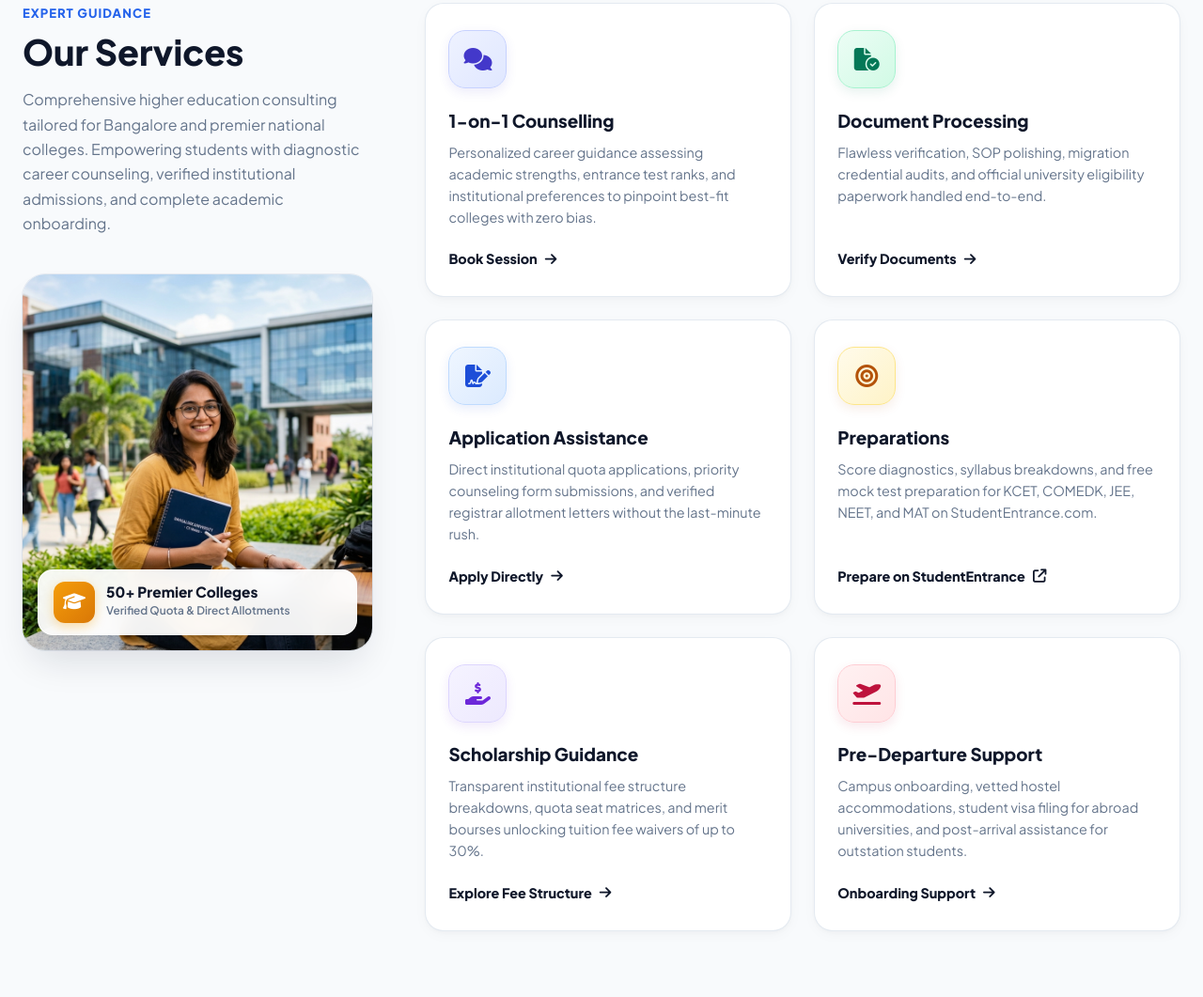
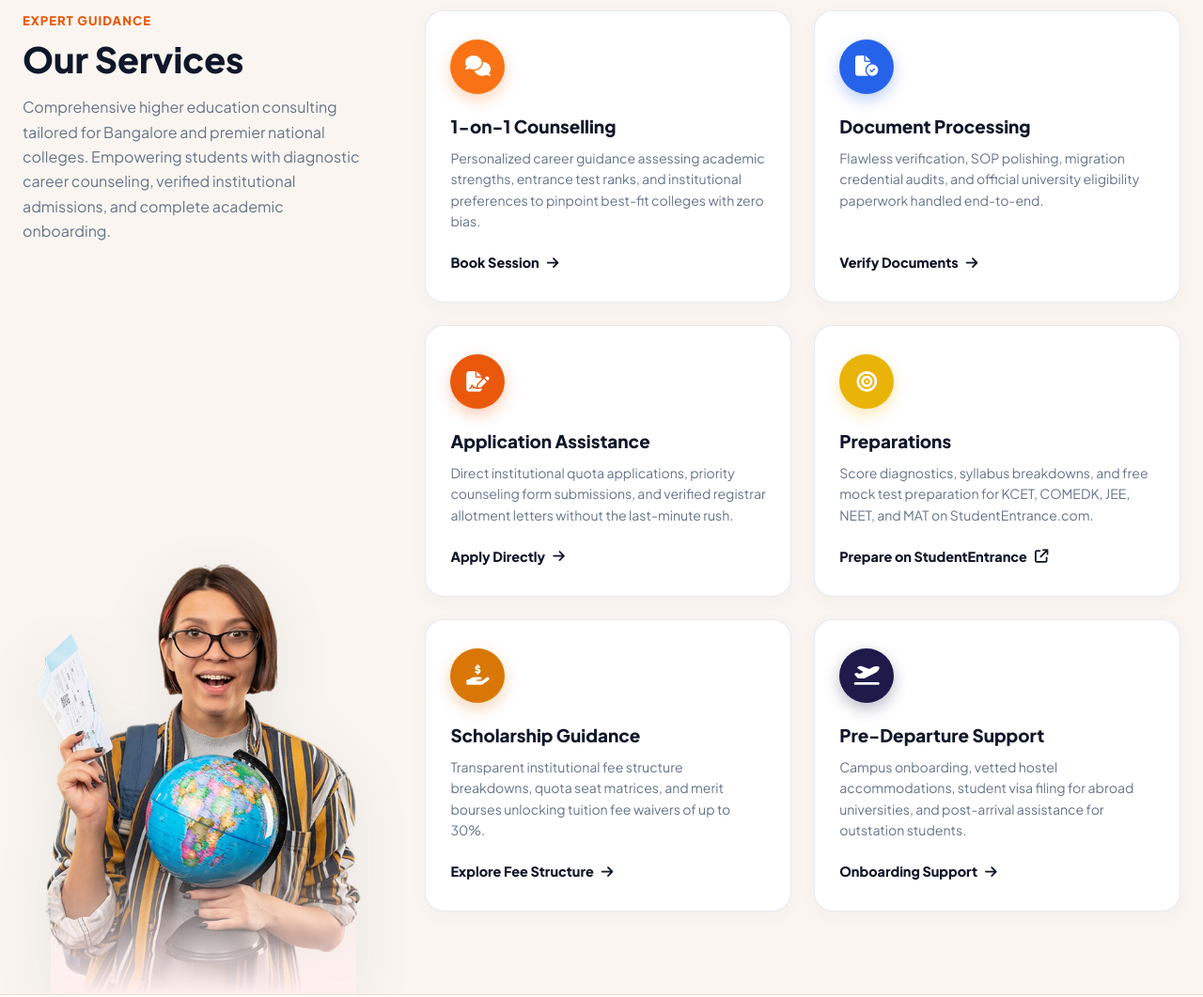
Before and after one commit to Samifarhan52/EC, a website: page index.html in a window 1280 px wide. Shown: the part 1816-2877 px from the top of the page at 94% size. Drawn offline with Linux system fonts and the light colour scheme.

Commit message:
fix: match Studylifter services layout with flush bottom cutout image and vibrant solid circular icons

```diff
--- a/css/style.css
+++ b/css/style.css
@@ -2923,26 +2923,29 @@ button, input, select, textarea {
    STUDYLIFTER CLONED OUR SERVICES SECTION
    ========================================================================== */
 .services-section-studylifter {
-  padding: 5rem 0 5.5rem;
-  background-color: #f8fafc;
-  border-top: 1px solid #e2e8f0;
-  position: relative;
+  padding: 5.5rem 0 0;
+  background-color: #faf5f0;
+  border-top: 1px solid #ebdcd0;
+  border-bottom: 1px solid #ebdcd0;
+  position: relative;
+  overflow: hidden;
 }
 
 .services-layout-grid {
   display: grid;
   grid-template-columns: 0.95fr 2.05fr;
   gap: 3.5rem;
-  align-items: flex-start;
+  align-items: stretch;
 }
 
 .service-left-box {
   display: flex;
   flex-direction: column;
+  height: 100%;
 }
 
 .service-left-box .section-eyebrow {
-  color: #2563eb;
+  color: #ea580c;
   font-weight: 800;
   font-size: 0.82rem;
   text-transform: uppercase;
@@ -2962,118 +2965,101 @@ button, input, select, textarea {
   font-size: 1rem;
   line-height: 1.65;
   color: #64748b;
-  margin-bottom: 2rem;
+  margin-bottom: 1.5rem;
 }
 
 .service-left-img-wrap {
-  position: relative;
-  border-radius: 24px;
-  overflow: hidden;
-  box-shadow: 0 20px 40px -12px rgba(15, 23, 42, 0.14), 0 0 0 1px rgba(226, 232, 240, 0.85);
-  background: #ffffff;
-  margin-top: 0.5rem;
-  height: 400px;
-}
-
-.service-left-img-wrap img {
-  width: 100%;
-  height: 100%;
-  object-fit: cover;
-  object-position: center 25%;
+  margin-top: auto;
+  margin-bottom: 0;
+  padding-bottom: 0;
+  display: flex;
+  justify-content: center;
+  align-items: flex-end;
+  line-height: 0;
+}
+
+.service-left-img-wrap img.service-cutout-img {
+  width: auto;
+  max-width: 100%;
+  max-height: 540px;
   display: block;
-  transition: transform 0.6s cubic-bezier(0.16, 1, 0.3, 1);
-}
-
-.service-left-box:hover .service-left-img-wrap img {
-  transform: scale(1.04);
-}
-
-.service-floating-stat-badge {
-  position: absolute;
-  bottom: 16px;
-  left: 16px;
-  right: 16px;
-  background: rgba(255, 255, 255, 0.94);
-  backdrop-filter: blur(12px);
-  -webkit-backdrop-filter: blur(12px);
-  border: 1px solid rgba(255, 255, 255, 0.85);
-  border-radius: 16px;
-  padding: 12px 16px;
-  display: flex;
-  align-items: center;
-  gap: 12px;
-  box-shadow: 0 10px 25px -5px rgba(15, 23, 42, 0.15);
-}
-
-.badge-icon-wrap {
-  width: 44px;
-  height: 44px;
-  border-radius: 12px;
-  background: linear-gradient(135deg, #f59e0b 0%, #d97706 100%);
-  color: #ffffff;
-  display: flex;
-  align-items: center;
-  justify-content: center;
-  font-size: 1.2rem;
-  flex-shrink: 0;
-  box-shadow: 0 4px 12px rgba(245, 158, 11, 0.35);
-}
-
-.badge-text-wrap {
-  display: flex;
-  flex-direction: column;
-}
-
-.badge-primary-num {
-  font-size: 0.96rem;
-  font-weight: 800;
-  color: #0f172a;
-  line-height: 1.2;
-}
-
-.badge-sub-label {
-  font-size: 0.74rem;
-  font-weight: 600;
-  color: #64748b;
-  margin-top: 2px;
+  margin-bottom: 0;
+  vertical-align: bottom;
+  filter: drop-shadow(0 15px 30px rgba(15, 23, 42, 0.08));
 }
 
 .services-grid-studylifter {
   display: grid;
   grid-template-columns: repeat(2, 1fr);
   gap: 1.5rem;
+  padding-bottom: 5.5rem;
 }
 
 .service-item-one {
   background: #ffffff;
-  border: 1px solid rgba(226, 232, 240, 0.9);
+  border: 1px solid rgba(226, 232, 240, 0.85);
   border-radius: 20px;
-  padding: 28px 24px;
+  padding: 30px 26px;
   display: flex;
   flex-direction: column;
-  transition: all 0.32s cubic-bezier(0.16, 1, 0.3, 1);
-  box-shadow: 0 4px 16px -2px rgba(15, 23, 42, 0.04), 0 2px 4px rgba(15, 23, 42, 0.02);
-  position: relative;
-  overflow: hidden;
+  transition: all 0.3s cubic-bezier(0.16, 1, 0.3, 1);
+  box-shadow: 0 4px 20px rgba(15, 23, 42, 0.03);
 }
 
 .service-item-one:hover {
   transform: translateY(-5px);
-  box-shadow: 0 18px 36px -6px rgba(15, 23, 42, 0.1), 0 4px 12px rgba(15, 23, 42, 0.04);
-}
-
-/* Base Icon Styling: modern rounded squircle */
+  border-color: #ea580c;
+  box-shadow: 0 16px 36px rgba(15, 23, 42, 0.08);
+}
+
+/* Studylifter circular vibrant icons with white symbols matching Screenshot 2 */
 .service-item-one .icon {
-  width: 62px;
-  height: 62px;
-  border-radius: 18px;
+  width: 58px;
+  height: 58px;
+  border-radius: 50%;
   display: flex;
   align-items: center;
   justify-content: center;
-  font-size: 1.5rem;
+  font-size: 1.35rem;
+  color: #ffffff;
   margin-bottom: 1.35rem;
-  transition: all 0.3s cubic-bezier(0.16, 1, 0.3, 1);
+  transition: transform 0.3s ease, box-shadow 0.3s ease;
   flex-shrink: 0;
+}
+
+.service-item-one:hover .icon {
+  transform: scale(1.08);
+}
+
+/* Individual vibrant solid circle colors matching Screenshot 2 */
+.service-card-counselling .icon {
+  background-color: #f97316; /* Vibrant Orange */
+  box-shadow: 0 6px 16px rgba(249, 115, 22, 0.3);
+}
+
+.service-card-documents .icon {
+  background-color: #2563eb; /* Royal Blue */
+  box-shadow: 0 6px 16px rgba(37, 99, 235, 0.3);
+}
+
+.service-card-application .icon {
+  background-color: #ea580c; /* Coral Red like row 3 in Screenshot 2 */
+  box-shadow: 0 6px 16px rgba(234, 88, 12, 0.3);
+}
+
+.service-card-preparations .icon {
+  background-color: #eab308; /* Bright Yellow/Gold like row 2 in Screenshot 2 */
+  box-shadow: 0 6px 16px rgba(234, 179, 8, 0.3);
+}
+
+.service-card-scholarship .icon {
+  background-color: #d97706; /* Rich Amber */
+  box-shadow: 0 6px 16px rgba(217, 119, 6, 0.3);
+}
+
+.service-card-departure .icon {
+  background-color: #1e1b4b; /* Deep Navy like row 3 in Screenshot 2 */
+  box-shadow: 0 6px 16px rgba(30, 27, 75, 0.3);
 }
 
 .service-item-one .title {
@@ -3086,8 +3072,12 @@ button, input, select, textarea {
   transition: color 0.2s ease;
 }
 
+.service-item-one:hover .title {
+  color: #ea580c;
+}
+
 .service-item-one .info {
-  font-size: 0.9rem;
+  font-size: 0.88rem;
   line-height: 1.6;
   color: #64748b;
   margin-bottom: 1.35rem;
@@ -3096,7 +3086,7 @@ button, input, select, textarea {
 
 .service-item-one .link {
   font-size: 0.9rem;
-  font-weight: 750;
+  font-weight: 800;
   color: #0f172a;
   text-decoration: none;
   display: inline-flex;
@@ -3107,143 +3097,8 @@ button, input, select, textarea {
 }
 
 .service-item-one:hover .link {
+  color: #ea580c;
   gap: 12px;
-}
-
-/* =========================================
-   INDIVIDUAL THEMED SERVICE CARD COLOR SCHEMES
-   ========================================= */
-
-/* 1. 1-on-1 Counselling (Royal Indigo / Violet) */
-.service-card-counselling .icon {
-  background: linear-gradient(135deg, #eef2ff 0%, #e0e7ff 100%);
-  color: #4338ca;
-  border: 1.5px solid #c7d2fe;
-  box-shadow: 0 4px 12px rgba(67, 56, 202, 0.1);
-}
-.service-card-counselling:hover {
-  border-color: #6366f1;
-}
-.service-card-counselling:hover .icon {
-  background: linear-gradient(135deg, #4f46e5 0%, #4338ca 100%);
-  color: #ffffff;
-  border-color: #4338ca;
-  box-shadow: 0 8px 22px rgba(67, 56, 202, 0.35);
-  transform: translateY(-3px) scale(1.06);
-}
-.service-card-counselling:hover .title,
-.service-card-counselling:hover .link {
-  color: #4338ca;
-}
-
-/* 2. Document Processing (Emerald / Mint) */
-.service-card-documents .icon {
-  background: linear-gradient(135deg, #ecfdf5 0%, #d1fae5 100%);
-  color: #047857;
-  border: 1.5px solid #a7f3d0;
-  box-shadow: 0 4px 12px rgba(4, 120, 87, 0.1);
-}
-.service-card-documents:hover {
-  border-color: #10b981;
-}
-.service-card-documents:hover .icon {
-  background: linear-gradient(135deg, #10b981 0%, #047857 100%);
-  color: #ffffff;
-  border-color: #047857;
-  box-shadow: 0 8px 22px rgba(4, 120, 87, 0.35);
-  transform: translateY(-3px) scale(1.06);
-}
-.service-card-documents:hover .title,
-.service-card-documents:hover .link {
-  color: #047857;
-}
-
-/* 3. Application Assistance (Electric Blue) */
-.service-card-application .icon {
-  background: linear-gradient(135deg, #eff6ff 0%, #dbeafe 100%);
-  color: #1d4ed8;
-  border: 1.5px solid #bfdbfe;
-  box-shadow: 0 4px 12px rgba(29, 78, 216, 0.1);
-}
-.service-card-application:hover {
-  border-color: #3b82f6;
-}
-.service-card-application:hover .icon {
-  background: linear-gradient(135deg, #3b82f6 0%, #1d4ed8 100%);
-  color: #ffffff;
-  border-color: #1d4ed8;
-  box-shadow: 0 8px 22px rgba(29, 78, 216, 0.35);
-  transform: translateY(-3px) scale(1.06);
-}
-.service-card-application:hover .title,
-.service-card-application:hover .link {
-  color: #1d4ed8;
-}
-
-/* 4. Preparations (Amber / Gold) */
-.service-card-preparations .icon {
-  background: linear-gradient(135deg, #fffbeb 0%, #fef3c7 100%);
-  color: #b45309;
-  border: 1.5px solid #fde68a;
-  box-shadow: 0 4px 12px rgba(180, 83, 9, 0.1);
-}
-.service-card-preparations:hover {
-  border-color: #f59e0b;
-}
-.service-card-preparations:hover .icon {
-  background: linear-gradient(135deg, #f59e0b 0%, #d97706 100%);
-  color: #ffffff;
-  border-color: #d97706;
-  box-shadow: 0 8px 22px rgba(180, 83, 9, 0.35);
-  transform: translateY(-3px) scale(1.06);
-}
-.service-card-preparations:hover .title,
-.service-card-preparations:hover .link {
-  color: #b45309;
-}
-
-/* 5. Scholarship Guidance (Purple / Violet) */
-.service-card-scholarship .icon {
-  background: linear-gradient(135deg, #f5f3ff 0%, #ede9fe 100%);
-  color: #6d28d9;
-  border: 1.5px solid #ddd6fe;
-  box-shadow: 0 4px 12px rgba(109, 40, 217, 0.1);
-}
-.service-card-scholarship:hover {
-  border-color: #8b5cf6;
-}
-.service-card-scholarship:hover .icon {
-  background: linear-gradient(135deg, #8b5cf6 0%, #6d28d9 100%);
-  color: #ffffff;
-  border-color: #6d28d9;
-  box-shadow: 0 8px 22px rgba(109, 40, 217, 0.35);
-  transform: translateY(-3px) scale(1.06);
-}
-.service-card-scholarship:hover .title,
-.service-card-scholarship:hover .link {
-  color: #6d28d9;
-}
-
-/* 6. Pre-Departure & Onboarding Support (Rose / Crimson) */
-.service-card-departure .icon {
-  background: linear-gradient(135deg, #fff1f2 0%, #ffe4e6 100%);
-  color: #be123c;
-  border: 1.5px solid #fecdd3;
-  box-shadow: 0 4px 12px rgba(190, 18, 60, 0.1);
-}
-.service-card-departure:hover {
-  border-color: #f43f5e;
-}
-.service-card-departure:hover .icon {
-  background: linear-gradient(135deg, #f43f5e 0%, #be123c 100%);
-  color: #ffffff;
-  border-color: #be123c;
-  box-shadow: 0 8px 22px rgba(190, 18, 60, 0.35);
-  transform: translateY(-3px) scale(1.06);
-}
-.service-card-departure:hover .title,
-.service-card-departure:hover .link {
-  color: #be123c;
 }
 
 /* ==========================================================================
@@ -3599,12 +3454,16 @@ button, input, select, textarea {
     gap: 2.5rem;
   }
   .service-left-img-wrap {
-    height: 340px;
-    max-width: 540px;
+    margin-top: 1rem;
+    margin-bottom: 0;
+  }
+  .service-left-img-wrap img.service-cutout-img {
+    max-height: 420px;
     margin: 0 auto;
   }
   .services-grid-studylifter {
     grid-template-columns: 1fr;
+    padding-bottom: 3.5rem;
   }
   .howWork-steps-grid {
     grid-template-columns: repeat(2, 1fr);
@@ -3616,21 +3475,7 @@ button, input, select, textarea {
   .howWork-steps-grid {
     grid-template-columns: 1fr;
   }
-  .service-left-img-wrap {
-    height: 270px;
-  }
-  .service-floating-stat-badge {
-    padding: 10px 12px;
-  }
-  .badge-icon-wrap {
-    width: 36px;
-    height: 36px;
-    font-size: 1rem;
-  }
-  .badge-primary-num {
-    font-size: 0.88rem;
-  }
-  .badge-sub-label {
-    font-size: 0.68rem;
-  }
-}
+  .service-left-img-wrap img.service-cutout-img {
+    max-height: 340px;
+  }
+}
--- a/index.html
+++ b/index.html
@@ -17,7 +17,7 @@
   <link rel="stylesheet" href="https://cdnjs.cloudflare.com/ajax/libs/font-awesome/6.5.1/css/all.min.css">
 
   <!-- Official Theme Stylesheet with cache-busting -->
-  <link rel="stylesheet" href="css/style.css?v=202705">
+  <link rel="stylesheet" href="css/style.css?v=202706">
 
   <!-- Critical styles for Enquiry Pill Buttons (Guaranteed render regardless of browser cache) -->
   <style>
@@ -1018,14 +1018,7 @@
             Comprehensive higher education consulting tailored for Bangalore and premier national colleges. Empowering students with diagnostic career counseling, verified institutional admissions, and complete academic onboarding.
           </p>
           <div class="service-left-img-wrap">
-            <img src="images/service-bangalore-student.jpg" alt="Bangalore University Direct Admission Guidance" loading="lazy">
-            <div class="service-floating-stat-badge">
-              <div class="badge-icon-wrap"><i class="fa-solid fa-graduation-cap"></i></div>
-              <div class="badge-text-wrap">
-                <span class="badge-primary-num">50+ Premier Colleges</span>
-                <span class="badge-sub-label">Verified Quota &amp; Direct Allotments</span>
-              </div>
-            </div>
+            <img src="images/service-left-illustration.png" alt="Academic Consulting &amp; Admissions" class="service-cutout-img" loading="lazy">
           </div>
         </div>
 
```
